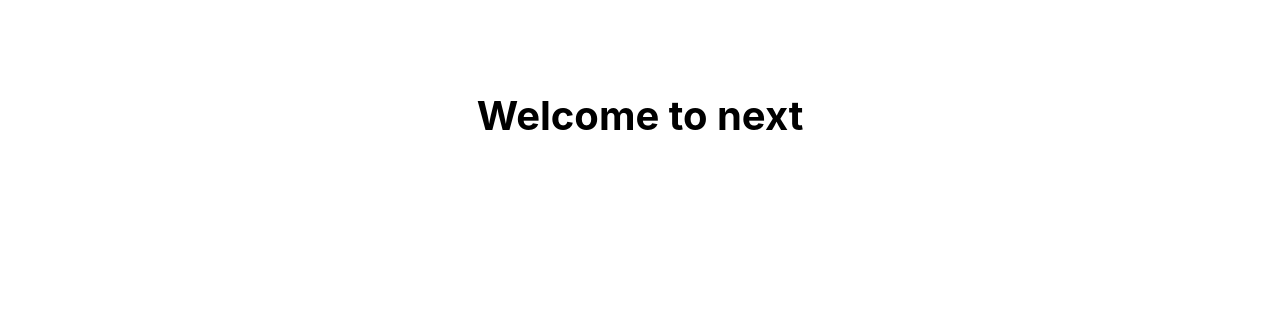
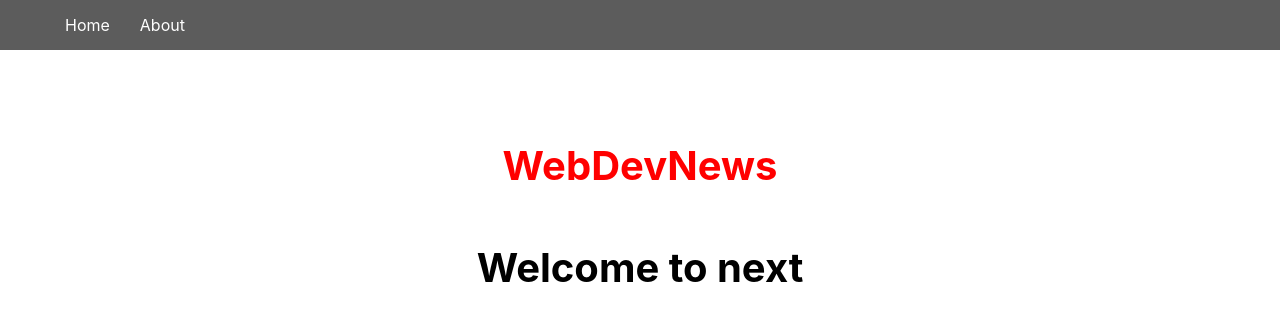
Before and after one commit to ondairos/next-crash-course-project, a Next.js app: page / in a window 1280 px wide. Shown: the top 320 px of the page. Built offline with nearby package versions, Linux system fonts and the light colour scheme.

Commit message:
added Header module

```diff
--- /dev/null
+++ b/components/Header.js
@@ -0,0 +1,20 @@
+import headerStyles from '../styles/Header.module.css'
+
+const Header = () => {
+    return (
+        <div>
+            <h1 className='title'>
+                <span>WebDev</span>News
+            </h1>
+            <style jsx>
+                {`
+                    .title {
+                    color: red;
+                    }
+                `}
+            </style>
+        </div>
+    )
+}
+
+export default Header
--- a/components/Layout.js
+++ b/components/Layout.js
@@ -1,12 +1,18 @@
+import Nav from './Nav'
+import Header from './Header'
 import styles from '../styles/Layout.module.css'
 
 const Layout = ({ children }) => {
     return (
-        <div className={styles.container}>
-            <main className={styles.main}>
-                {children}
-            </main>
-        </div>
+        <>
+            <Nav />
+            <div className={styles.container}>
+                <main className={styles.main}>
+                    <Header></Header>
+                    {children}
+                </main>
+            </div>
+        </>
     )
 
 }
--- /dev/null
+++ b/components/Nav.js
@@ -0,0 +1,20 @@
+import Link from 'next/link'
+import navStyles from '../styles/Nav.module.css'
+
+const Nav = () => {
+    return (
+        <nav className={navStyles.nav}>
+            <ul>
+                <li>
+                    <Link href='/'>Home</Link>
+                </li>
+                <li>
+                    <Link href='/about'>About</Link>
+                </li>
+            </ul>
+        </nav>
+    )
+
+}
+
+export default Nav
--- a/package.json
+++ b/package.json
@@ -9,7 +9,6 @@
     "lint": "next lint"
   },
   "dependencies": {
-    "jshint": "^2.13.5",
     "next": "12.3.1",
     "react": "18.2.0",
     "react-dom": "18.2.0"
--- /dev/null
+++ b/styles/Header.module.css
@@ -0,0 +1,27 @@
+.title a,
+.title span {
+  color: #0070f3;
+  text-decoration: none;
+}
+
+.title a:hover,
+.title a:focus,
+.title a:active {
+  text-decoration: underline;
+}
+
+.title {
+  margin: 0;
+  line-height: 1.15;
+  font-size: 4rem;
+}
+
+.title,
+.description {
+  text-align: center;
+}
+
+.description {
+  line-height: 1.5;
+  font-size: 1.5rem;
+}
--- /dev/null
+++ b/styles/Nav.module.css
@@ -0,0 +1,20 @@
+.nav {
+    height: 50px;
+    padding: 10px;
+    background: rgb(92, 92, 92);
+    color: #fff;
+    display: flex;
+    align-items: center;
+    justify-content: flex-start;
+  }
+
+  .nav ul {
+    display: flex;
+    justify-content: center;
+    align-items: center;
+    list-style: none;
+  }
+
+  .nav ul li a {
+    margin: 5px 15px;
+  }
```
Also changed, not shown: 1 other file (tests, documents, lock files or other folders).
